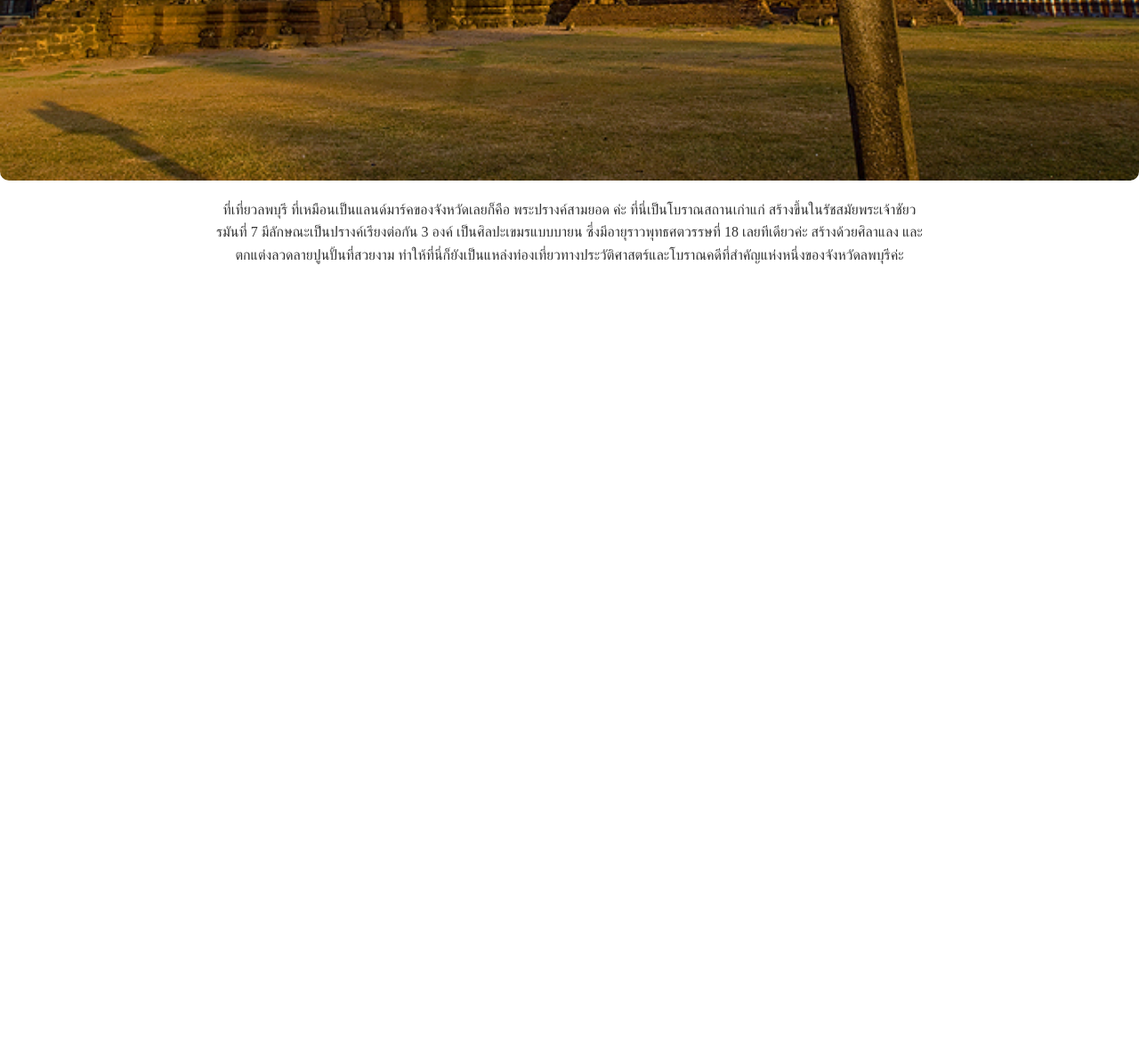
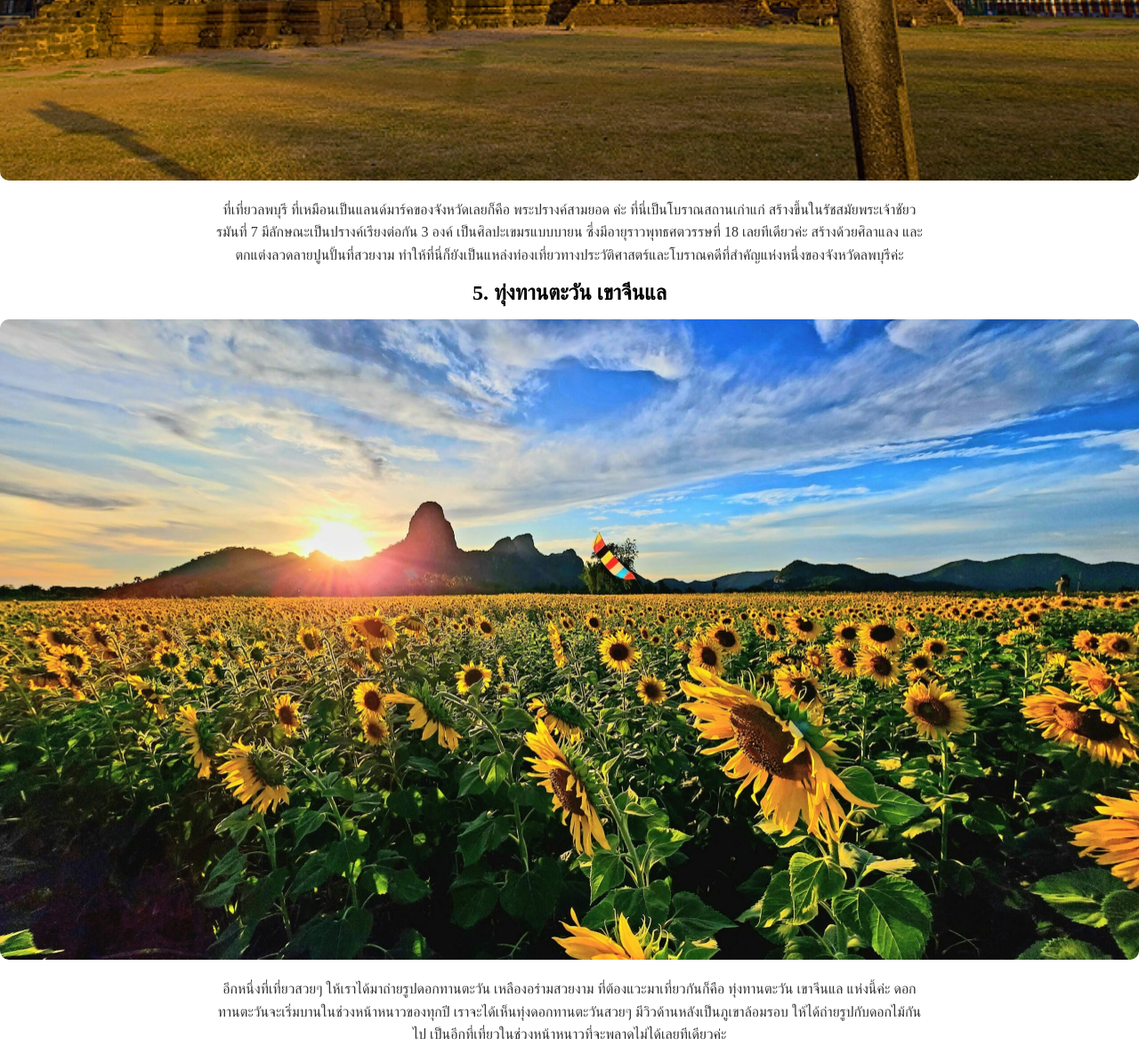
Before and after one commit to 66160130/66160130-hw1, a plain HTML site: page about.html in a window 1280 px wide. Shown: the part 3638-4814 px from the top of the page at 89% size. Before the commit the page ends 3938 px from the top, so only its background shows below. Drawn offline with Linux system fonts and the light colour scheme.

Commit message:
section 5

```diff
--- a/about.html
+++ b/about.html
@@ -59,6 +59,17 @@
                 </p>
         </article>
     </section4>
+    <section5>
+        <article>
+            <h2>5.  ทุ่งทานตะวัน เขาจีนแล</h2>
+                <img class="cont" src="image/image5.png" alt="ทุ่งทานตะวัน เขาจีนแล" style="width:100%; border-radius: 10px;">
+                <p>
+                    อีกหนึ่งที่เที่ยวสวยๆ ให้เราได้มาถ่ายรูปดอกทานตะวัน เหลืองอร่ามสวยงาม ที่ต้องแวะมาเที่ยวกันก็คือ ทุ่งทานตะวัน เขาจีนแล
+                     แห่งนี้ค่ะ ดอกทานตะวันจะเริ่มบานในช่วงหน้าหนาวของทุกปี เราจะได้เห็นทุ่งดอกทานตะวันสวยๆ มีวิวด้านหลังเป็นภูเขาล้อมรอบ ให้ได้ถ่ายรูปกับดอกไม้กันไป
+                     เป็นอีกที่เที่ยวในช่วงหน้าหนาวที่จะพลาดไม่ได้เลยทีเดียวค่ะ
+                </p>
+        </article>
+    </section5>
     </main>
 
 </body>
```
